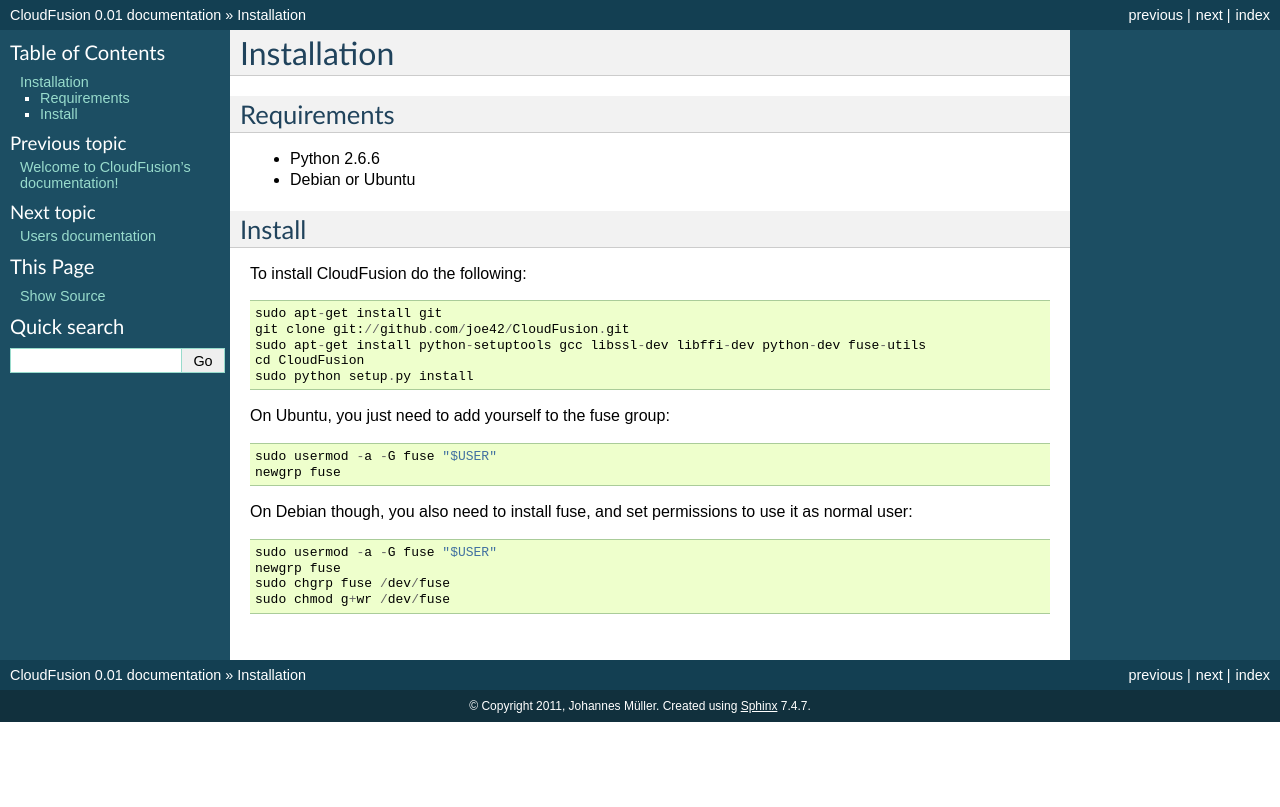
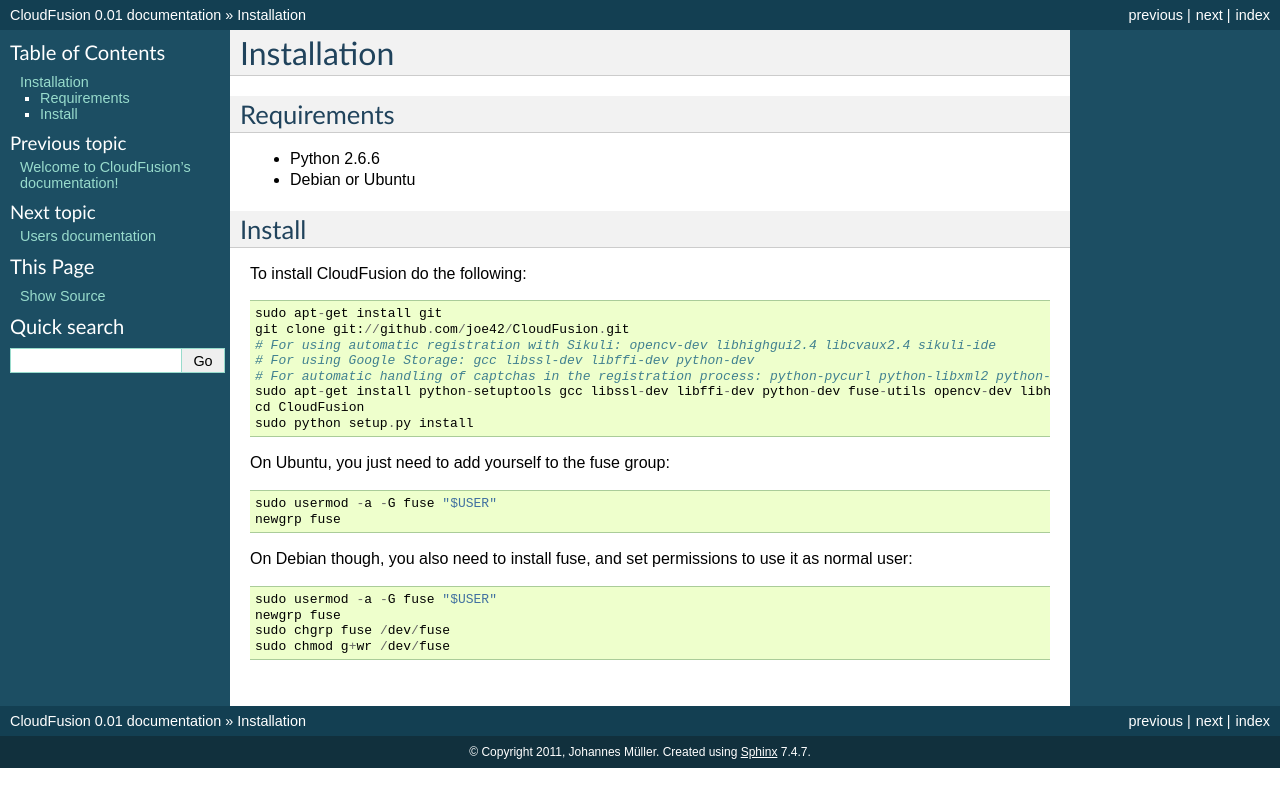
Before and after one commit to joe42/CloudFusion, a Sphinx documentation site: the page built from cloudfusion/doc/setup.txt, in a window 1280 px wide. Shown: the top 807 px of the page. Built offline with Sphinx 7.4.7, drawn with Linux system fonts in a browser that asks for light colours; pages that are not in the unit, such as notebooks, are missing from menus.

Commit message:
Update documentation for setup, to include dependencies for automatic registration

```diff
--- a/cloudfusion/doc/setup.txt
+++ b/cloudfusion/doc/setup.txt
@@ -16,7 +16,10 @@
 
     sudo apt-get install git
     git clone git://github.com/joe42/CloudFusion.git
-    sudo apt-get install python-setuptools gcc libssl-dev libffi-dev python-dev fuse-utils
+    # For using automatic registration with Sikuli: opencv-dev libhighgui2.4 libcvaux2.4 sikuli-ide
+    # For using Google Storage: gcc libssl-dev libffi-dev python-dev
+    # For automatic handling of captchas in the registration process: python-pycurl python-libxml2 python-imaging tesseract-ocr
+    sudo apt-get install python-setuptools gcc libssl-dev libffi-dev python-dev fuse-utils opencv-dev libhighgui2.4 libcvaux2.4 sikuli-ide python-pycurl python-libxml2 python-imaging  tesseract-ocr
     cd CloudFusion
     sudo python setup.py install
 
```
